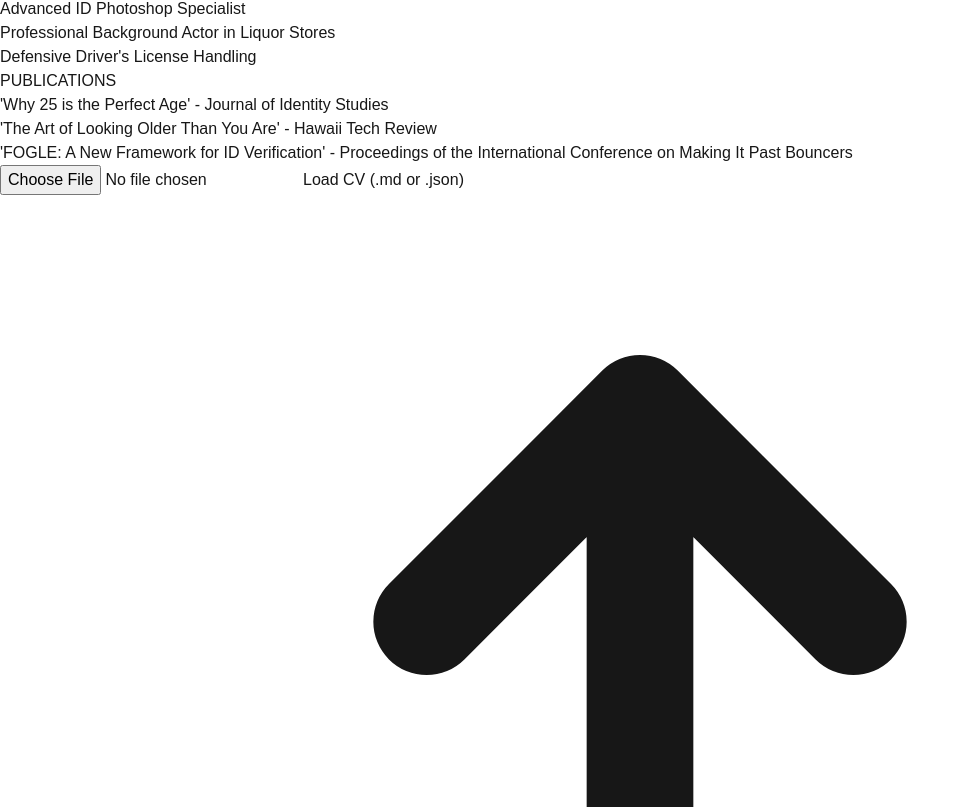
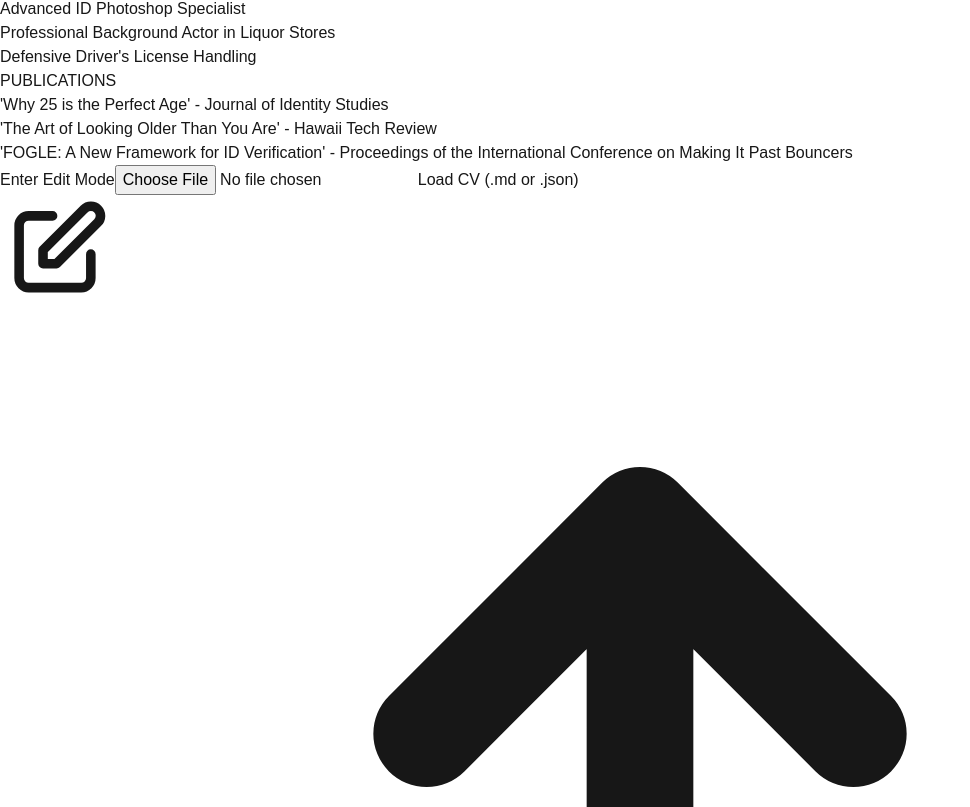
Before and after one commit to xthecapx/cv-generator, a Next.js app: page / in a window 1280 px wide. Shown: the part 1107-1914 px from the top of the page, without its empty margins (0-970 px from the left). Built offline with nearby package versions, Linux system fonts and the light colour scheme.

Commit message:
added visual edit mode

```diff
--- a/src/app/page.tsx
+++ b/src/app/page.tsx
@@ -8,6 +8,7 @@ import { markdownToJson, jsonToMarkdown, CvData, isValidCvData, CV_STORAGE_KEY }
 
 export default function Home() {
   const [cvData, setCvData] = useState<CvData | null>(null);
+  const [isEditMode, setIsEditMode] = useState(false);
 
   useEffect(() => {
     // Try to load from localStorage first
@@ -53,6 +54,10 @@ export default function Home() {
           setCvData(jsonData);
         });
     }
+  };
+
+  const handleToggleEditMode = () => {
+    setIsEditMode(!isEditMode);
   };
 
   if (!cvData) {
@@ -113,8 +118,13 @@ export default function Home() {
   };
 
   return (
-    <div className="min-h-screen p-8 max-w-[8.5in] mx-auto bg-white text-gray-800">
-      <main className="mx-auto leading-relaxed">
+    <div className="min-h-screen bg-black text-gray-800">
+      <div className="flex">
+        <main className={`mx-auto leading-relaxed p-8 bg-white ${
+          isEditMode
+            ? 'w-1/2 shadow-2xl relative z-10'
+            : 'max-w-[8.5in]'
+        }`}>
           <Header contact={cvData.contact} />
 
           {cvData.sections
@@ -124,11 +134,22 @@ export default function Home() {
             ))}
         </main>
 
+        {isEditMode && (
+          <div className="w-1/2 bg-gray-100 p-8 overflow-auto h-screen sticky top-0">
+            <pre className="font-mono text-sm">
+              {JSON.stringify(cvData, null, 2)}
+            </pre>
+          </div>
+        )}
+      </div>
+
       <FloatingActions
         onPrint={handlePrint}
         onFileUpload={handleFileUpload}
         onExportMarkdown={handleExportMarkdown}
         onClearStorage={handleClearStorage}
+        onToggleEditMode={handleToggleEditMode}
+        isEditMode={isEditMode}
       />
 
       <style jsx global>{`
--- a/src/components/FloatingActions.tsx
+++ b/src/components/FloatingActions.tsx
@@ -5,16 +5,35 @@ interface FloatingActionsProps {
   onFileUpload: (event: React.ChangeEvent<HTMLInputElement>) => void;
   onExportMarkdown: () => void;
   onClearStorage: () => void;
+  onToggleEditMode: () => void;
+  isEditMode: boolean;
 }
 
 export function FloatingActions({
   onPrint,
   onFileUpload,
   onExportMarkdown,
-  onClearStorage
+  onClearStorage,
+  onToggleEditMode,
+  isEditMode
 }: FloatingActionsProps) {
   return (
     <div className="fixed bottom-4 right-4 flex flex-col gap-2">
+      <button
+        onClick={onToggleEditMode}
+        className={`group relative ${isEditMode ? 'bg-yellow-600 hover:bg-yellow-700' : 'bg-purple-600 hover:bg-purple-700'} text-white p-3 rounded-full shadow-lg transition-all duration-200 hover:scale-105`}
+        aria-label={isEditMode ? "Exit Edit Mode" : "Enter Edit Mode"}
+      >
+        <span className="absolute right-full mr-3 top-1/2 -translate-y-1/2 px-2 py-1 bg-black text-white text-sm rounded whitespace-nowrap opacity-0 group-hover:opacity-100 transition-opacity">
+          {isEditMode ? "Exit Edit Mode" : "Enter Edit Mode"}
+        </span>
+        <svg xmlns="http://www.w3.org/2000/svg" className="h-6 w-6" fill="none" viewBox="0 0 24 24" stroke="currentColor">
+          <path strokeLinecap="round" strokeLinejoin="round" strokeWidth={2} d="M11 5H6a2 2 0 00-2 2v11a2 2 0 002 2h11a2 2 0 002-2v-5m-1.414-9.414a2 2 0 112.828 2.828L11.828 15H9v-2.828l8.586-8.586z" />
+        </svg>
+      </button>
+
+      {!isEditMode && (
+        <>
           <input
             type="file"
             accept=".json,.md"
@@ -25,7 +44,6 @@ export function FloatingActions({
           <label
             htmlFor="cv-upload"
             className="group relative bg-green-600 hover:bg-green-700 text-white p-3 rounded-full shadow-lg transition-all duration-200 hover:scale-105 cursor-pointer"
-        aria-label="Load CV Information"
           >
             <span className="absolute right-full mr-3 top-1/2 -translate-y-1/2 px-2 py-1 bg-black text-white text-sm rounded whitespace-nowrap opacity-0 group-hover:opacity-100 transition-opacity">
               Load CV (.md or .json)
@@ -37,7 +55,6 @@ export function FloatingActions({
           <button
             onClick={onExportMarkdown}
             className="group relative bg-blue-600 hover:bg-blue-700 text-white p-3 rounded-full shadow-lg transition-all duration-200 hover:scale-105"
-        aria-label="Save CV Information"
           >
             <span className="absolute right-full mr-3 top-1/2 -translate-y-1/2 px-2 py-1 bg-black text-white text-sm rounded whitespace-nowrap opacity-0 group-hover:opacity-100 transition-opacity">
               Save CV Information
@@ -49,7 +66,6 @@ export function FloatingActions({
           <button
             onClick={onPrint}
             className="group relative bg-gray-600 hover:bg-gray-700 text-white p-3 rounded-full shadow-lg transition-all duration-200 hover:scale-105"
-        aria-label="Generate PDF"
           >
             <span className="absolute right-full mr-3 top-1/2 -translate-y-1/2 px-2 py-1 bg-black text-white text-sm rounded whitespace-nowrap opacity-0 group-hover:opacity-100 transition-opacity">
               Generate PDF
@@ -61,7 +77,6 @@ export function FloatingActions({
           <button
             onClick={onClearStorage}
             className="group relative bg-red-600 hover:bg-red-700 text-white p-3 rounded-full shadow-lg transition-all duration-200 hover:scale-105"
-        aria-label="Reset to Default"
           >
             <span className="absolute right-full mr-3 top-1/2 -translate-y-1/2 px-2 py-1 bg-black text-white text-sm rounded whitespace-nowrap opacity-0 group-hover:opacity-100 transition-opacity">
               Reset to Default
@@ -70,6 +85,8 @@ export function FloatingActions({
               <path strokeLinecap="round" strokeLinejoin="round" strokeWidth={2} d="M19 7l-.867 12.142A2 2 0 0116.138 21H7.862a2 2 0 01-1.995-1.858L5 7m5 4v6m4-6v6m1-10V4a1 1 0 00-1-1h-4a1 1 0 00-1 1v3M4 7h16" />
             </svg>
           </button>
+        </>
+      )}
     </div>
   );
 }
```
Lines whose indentation alone changed are shown as unchanged.
